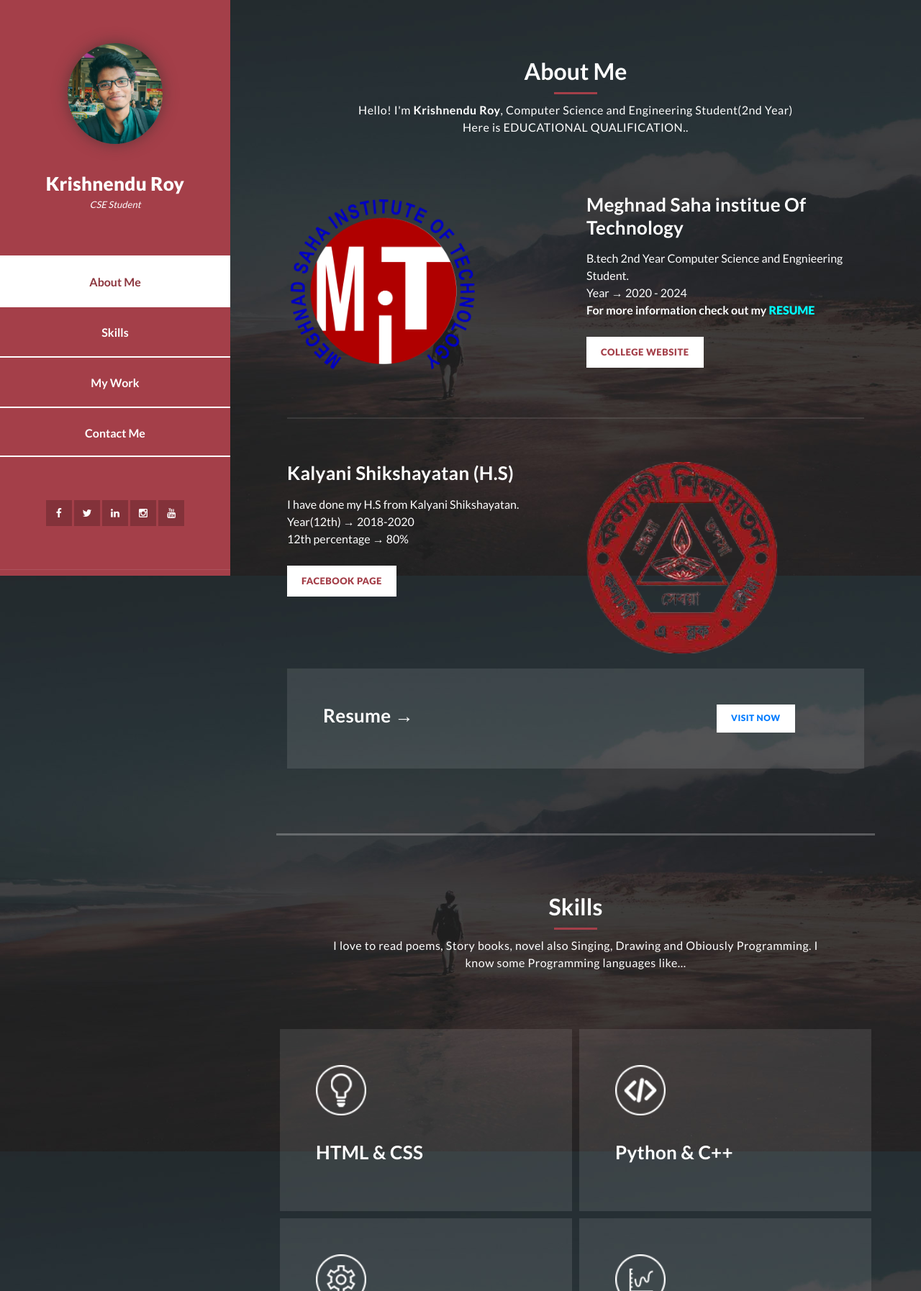
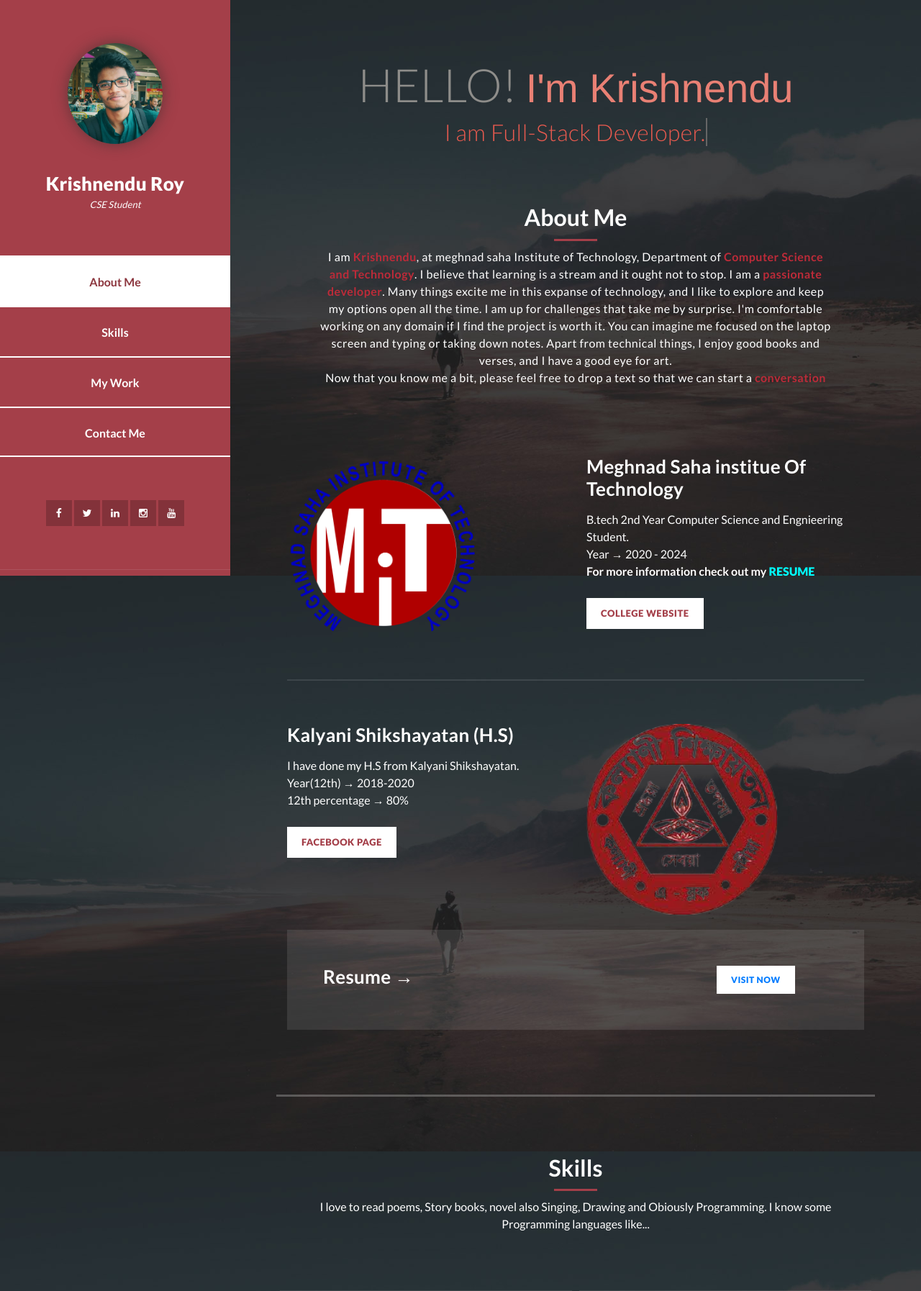
Before and after one commit to CodeHereBro/portfolio-new, a PHP site: page / in a window 1280 px wide. Shown: the top 1794 px of the page at 72% size. Run offline with PHP 8.4, Linux system fonts and the light colour scheme.

Commit message:
update about

```diff
--- a/assets/css/templatemo-style.css
+++ b/assets/css/templatemo-style.css
@@ -282,6 +282,36 @@
 
 /* Section */
 
+.hello{
+    text-align: center;
+    color: #8e8d8a;
+    font-size: 4rem;
+}
+
+code{
+    font-family: Helvetica,Arial,sans-serif;
+    color: #e98074;
+}
+
+.lead{
+    color: #e85a4f;
+    font-size: xx-large;
+    font-weight: 300;
+    text-align: center;
+}
+
+.txt-rotate {
+    margin-top: 5px;
+    /* font-size: 16px; */
+    /* color: #fff; */
+    letter-spacing: 0.5px;
+}
+
+.display-3, .display-4 {
+    font-weight: 300;
+    line-height: 1.2;
+}
+
 .section {
     color: #fff;
     width: 55%;
@@ -303,7 +333,9 @@
     font-weight: 700;
     color: #fff;
 }
-
+.intro{
+    margin-bottom: 80px;
+}
 .section-heading .line-dec {
     width: 60px;
     height: 3px;
@@ -311,7 +343,11 @@
     margin: 10px auto;
 }
 
-.section-heading span {
+p strong{
+    color: #bd2b39;
+}
+
+.section-heading p {
     margin-top: 5px;
     font-size: 16px;
     color: #fff;
--- a/assets/js/custom.js
+++ b/assets/js/custom.js
@@ -74,3 +74,62 @@
     wrapAround: true
   });
 })(jQuery);
+
+
+
+var TxtRotate = function (el, toRotate, period) {
+  this.toRotate = toRotate;
+  this.el = el;
+  this.loopNum = 0;
+  this.period = parseInt(period, 10) || 2000;
+  this.txt = '';
+  this.tick();
+  this.isDeleting = false;
+};
+
+TxtRotate.prototype.tick = function () {
+  var i = this.loopNum % this.toRotate.length;
+  var fullTxt = this.toRotate[i];
+
+  if (this.isDeleting) {
+    this.txt = fullTxt.substring(0, this.txt.length - 1);
+  } else {
+    this.txt = fullTxt.substring(0, this.txt.length + 1);
+  }
+
+  this.el.innerHTML = '<span class="wrap">' + this.txt + '</span>';
+
+  var that = this;
+  var delta = 300 - Math.random() * 100;
+
+  if (this.isDeleting) { delta /= 2; }
+
+  if (!this.isDeleting && this.txt === fullTxt) {
+    delta = this.period;
+    this.isDeleting = true;
+  } else if (this.isDeleting && this.txt === '') {
+    this.isDeleting = false;
+    this.loopNum++;
+    delta = 500;
+  }
+
+  setTimeout(function () {
+    that.tick();
+  }, delta);
+};
+
+window.onload = function () {
+  var elements = document.getElementsByClassName('txt-rotate');
+  for (var i = 0; i < elements.length; i++) {
+    var toRotate = elements[i].getAttribute('data-rotate');
+    var period = elements[i].getAttribute('data-period');
+    if (toRotate) {
+      new TxtRotate(elements[i], JSON.parse(toRotate), period);
+    }
+  }
+  // INJECT CSS
+  var css = document.createElement("style");
+  css.type = "text/css";
+  css.innerHTML = ".txt-rotate > .wrap { border-right: 0.08em solid #666 }";
+  document.body.appendChild(css);
+};
--- a/index.html
+++ b/index.html
@@ -5,7 +5,8 @@
   <meta charset="utf-8" />
   <meta name="viewport" content="width=device-width, initial-scale=1, shrink-to-fit=no" />
   <meta name="description" content="Krishnendu Roy portfolio" />
-  <meta name="keywords" content="krishnendu, krishnendu roy, krishnendu msit, krishnendu youtuber, linkedin, raj roy, who is krishnendu, about krishnendu, krishnendu kalyani">
+  <meta name="keywords"
+    content="krishnendu, krishnendu roy, krishnendu msit, krishnendu youtuber, linkedin, raj roy, who is krishnendu, about krishnendu, krishnendu kalyani">
   <meta name="author" content="krishnendu roy" />
   <link href="https://fonts.googleapis.com/css?family=Lato:100,300,400,700,900" rel="stylesheet" />
   <link rel="shortcut icon" type="image/jpeg" href="assets/images/pic.jpeg">
@@ -79,10 +80,37 @@
     <section class="section about-me" data-section="section1">
       <div class="container">
         <div class="section-heading">
+          <div class="intro" data-aos="fade-up" data-aos-duration="1500">
+            <h1 class="hello display-3">HELLO!
+              <code>I'm Krishnendu</code>
+            </h1>
+            <h1 class="lead display-4">
+              I
+              <span class="txt-rotate" data-period="2000"
+                data-rotate='[ "am Full-Stack Developer. ", " am Youtber ", " am working on Problem Solving ", " am a learner for life! " ]'>
+              </span>
+            </h1>
+          </div>
           <h2>About Me</h2>
           <div class="line-dec"></div>
-          <span>Hello! I'm <strong>Krishnendu Roy</strong>, Computer Science and Engineering Student(2nd Year)<br>Here
-            is EDUCATIONAL QUALIFICATION..</span>
+
+          <p>
+            <!-- Hello! I'm <strong>Krishnendu Roy</strong>, Computer Science and Engineering Student(2nd Year)<br>Here
+            is EDUCATIONAL QUALIFICATION.. -->
+            I am <strong>Krishnendu</strong>, at meghnad saha Institute of Technology, Department of
+            <strong>Computer Science and
+              Technology</strong>. I believe that learning is a stream and it ought not to stop. I am a
+            <strong>passionate
+              developer</strong>. Many things excite me in this expanse of technology, and I like to explore
+            and keep my
+            options open all the time. I am up for challenges that take me by surprise. I'm comfortable working
+            on any domain if I find the project is worth it. You can imagine me focused on the laptop screen and
+            typing or taking down notes. Apart from technical things, I enjoy good books and verses, and I have
+            a good eye for art.
+            <br>
+            Now that you know me a bit, please feel free to drop a text so that we can start a
+            <strong>conversation</strong>
+          </p>
         </div>
         <div class="left-image-post">
           <div class="row">
@@ -99,7 +127,9 @@
                   <br>
                   Year &#8594; 2020 - 2024
                   <br>
-                  <span style="font-weight: 700;">For more information check out my <a href="https://docs.google.com/document/d/1jK11XKKyDuGZlzRNtU0zIdO0_v6yI9Gg8uhhrjFXU-Y/edit?usp=sharing" target="_blank"><span style="font-weight: 900; color: aqua;">RESUME</span></a></span>
+                  <span style="font-weight: 700;">For more information check out my <a
+                      href="https://docs.google.com/document/d/1jK11XKKyDuGZlzRNtU0zIdO0_v6yI9Gg8uhhrjFXU-Y/edit?usp=sharing"
+                      target="_blank"><span style="font-weight: 900; color: aqua;">RESUME</span></a></span>
                 </p>
                 <div class="white-button">
                   <a href="https://msit.edu.in/" target="_blank">College Website</a>
@@ -236,14 +266,14 @@
                 <figure class="snip1321">
                   <img src="assets/images/Weather-Api.jpg" alt="Weather-forcast Website" />
                   <a href="https://weatherdakho.netlify.app" target="_blank">
-                  <figcaption>
-                    <i class="fa fa-search"></i>
+                    <figcaption>
+                      <i class="fa fa-search"></i>
 
                       <h4>Weather-Forecast Website</h4>
                       <span>Visit Now</span>
 
-                  </figcaption>
-                </a>
+                    </figcaption>
+                  </a>
                 </figure>
               </div>
 
```
